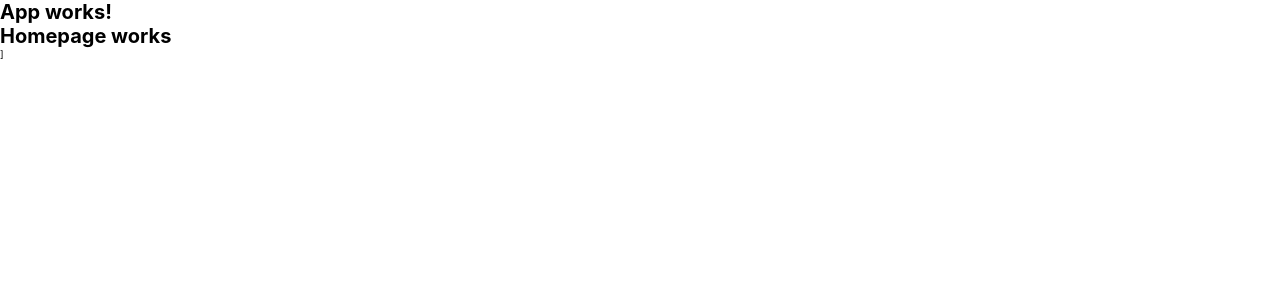
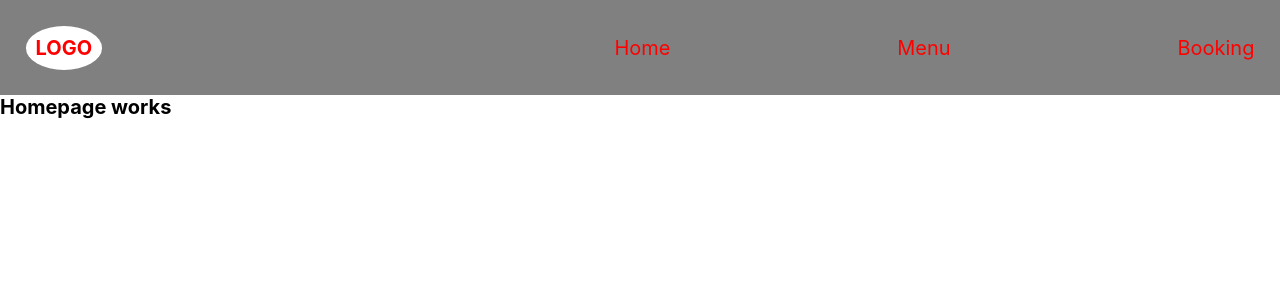
Before and after one commit to FilipAlmstedt/Il-Brutto-Front-End, a React (Create React App) app: page / in a window 1280 px wide. Shown: the top 300 px of the page. Built offline with nearby package versions, Linux system fonts and the light colour scheme.

Commit message:
Added primary styling amd create navbar component

```diff
--- a/src/App.tsx
+++ b/src/App.tsx
@@ -1,5 +1,5 @@
 import React from "react";
-import { BrowserRouter as Router, Switch, Route, Link } from "react-router-dom";
+import { BrowserRouter as Router, Switch, Route } from "react-router-dom";
 import "./SCSS/App.scss";
 import { HomePage } from "./Components/HomePage";
 import { MenuPage } from "./Components/MenuPage";
@@ -7,16 +7,14 @@ import { BookingPage } from "./Components/BookingPage";
 import { ConfirmationPage } from "./Components/ConfirmationPage";
 import { AdminPage } from "./Components/AdminPage";
 import { PageNotFound } from "./Components/PageNotFound";
+import { Navbar } from "./Components/Layout/Navbar";
 
 function App() {
   return (
     <div className="App">
-      <h1>App works!</h1>
       <Router>
 
-     <nav>
-       {/* När navbar-komponenten är skapad, lägg in här: <Navbar/> */}
-     </nav>
+      <Navbar></Navbar>
 
       <Switch>
         <Route exact path="/">
@@ -42,7 +40,7 @@ function App() {
         <Route path="*">
           <PageNotFound></PageNotFound>
         </Route>
-      </Switch>]
+      </Switch>
 
       <footer>
         {/* När footer-komponenten är skapad, lägg in här: <Footer/> */}
--- a/src/Components/HomePage.tsx
+++ b/src/Components/HomePage.tsx
@@ -2,5 +2,6 @@ export const HomePage = () => {
     return (
     <>
         <h1>Homepage works</h1>
-    </>)
+    </>
+    );
 }
--- /dev/null
+++ b/src/Components/Layout/Navbar.tsx
@@ -0,0 +1,26 @@
+import { Link } from "react-router-dom";
+
+export const Navbar = () => {
+    return (
+        <>
+            <div className="navbarContainer">
+                <nav>
+                    <ul className="navbarUl">
+                        <li>
+                            <Link to="/">
+                                <div className="logoContainer">
+                                    <b><p>LOGO</p></b>
+                                </div>
+                            </Link>
+                        </li>
+                        <div className="notLogoLinks">
+                            <li><Link to="/">Home</Link></li>
+                            <li><Link to="/menu">Menu</Link></li>
+                            <li><Link to="/booking">Booking</Link></li>
+                        </div>
+                    </ul>
+                </nav>
+            </div>
+        </>
+    );
+}
--- a/src/SCSS/layout/_navbar.scss
+++ b/src/SCSS/layout/_navbar.scss
@@ -0,0 +1,50 @@
+/* Colors will be changed in the future!!! */
+/* Responsive: Mobile first principle */
+
+// Created by: Filip
+
+.navbarContainer {
+    background-color: grey;
+    color: black;
+
+    font-size: 20px;
+
+    .navbarUl {
+
+        @include flexStyling(row, space-between);
+
+        list-style: none;
+        padding: 2%;
+
+        /* Possibly not needed. Wil simlulate a round logo right now */
+        .logoContainer {
+            background-color: white;
+            border-radius: 50%;
+            padding: 10px;
+        }
+
+        // Create better class-name in future!!
+        .notLogoLinks {
+            @include flexStyling(row, space-between);
+
+            width: 70vw;
+            color: red;
+        }
+
+        // Created mixin for desktop
+        @include desktopsOnly {
+            .notLogoLinks {
+                width: 50vw;
+            }
+        }
+
+        a {
+            text-decoration: none;
+            color: red;
+
+            &:hover {
+                color: blue;
+            }
+        }
+    }
+}
--- a/src/SCSS/utilities/_mixins.scss
+++ b/src/SCSS/utilities/_mixins.scss
@@ -0,0 +1,14 @@
+//For use with responsive desktop displays
+@mixin desktopsOnly {
+    @media screen and (min-width: 1024px) {
+        @content;
+    }
+}
+
+//Created to recyle flex-styling, arguments for direction and justify-content
+@mixin flexStyling($direction, $justifyContent) {
+    display: flex;
+    justify-content: $justifyContent;
+    align-items: center;
+    flex-direction: $direction;
+}
```
Also changed, not shown: 1 other file (tests, documents, lock files or other folders).
